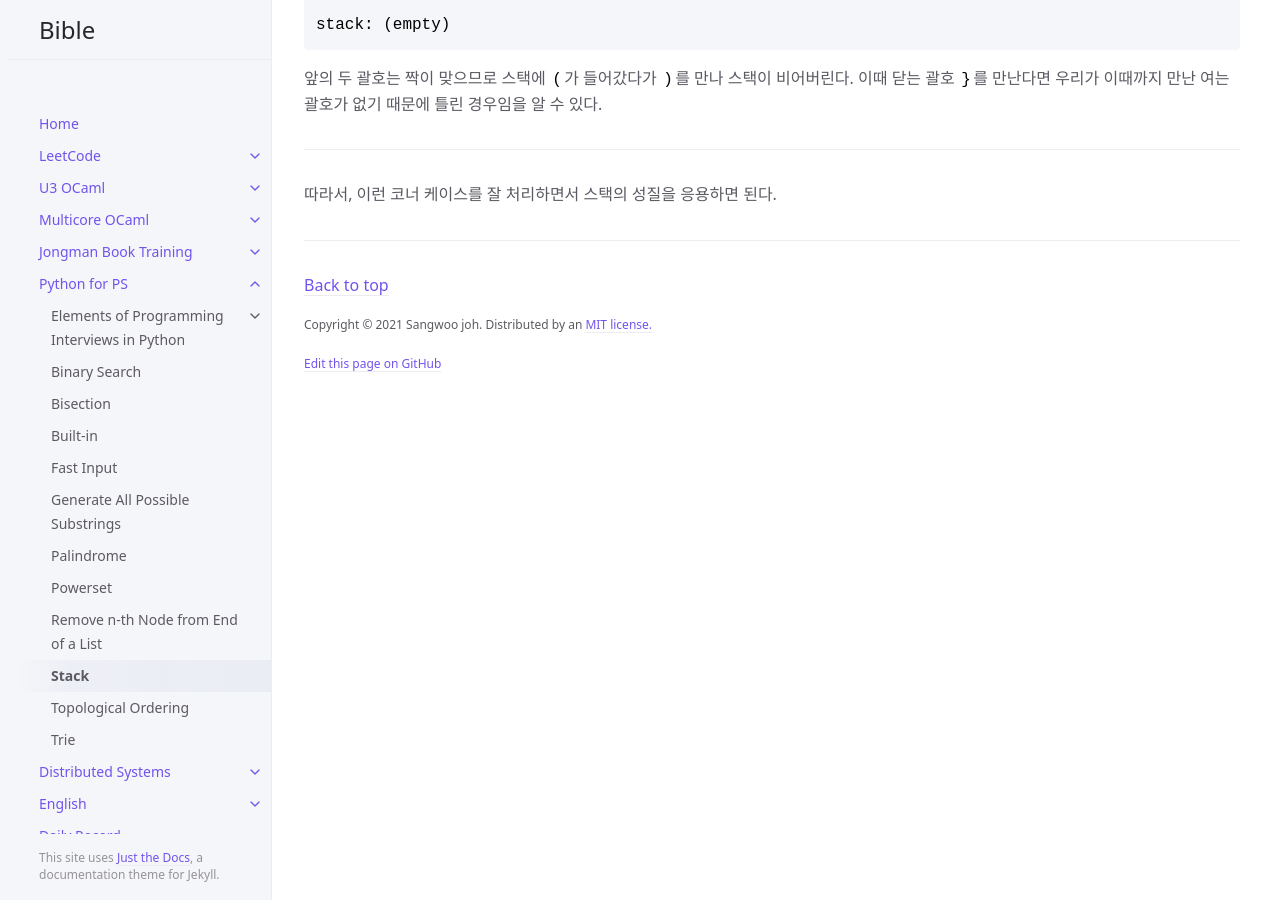
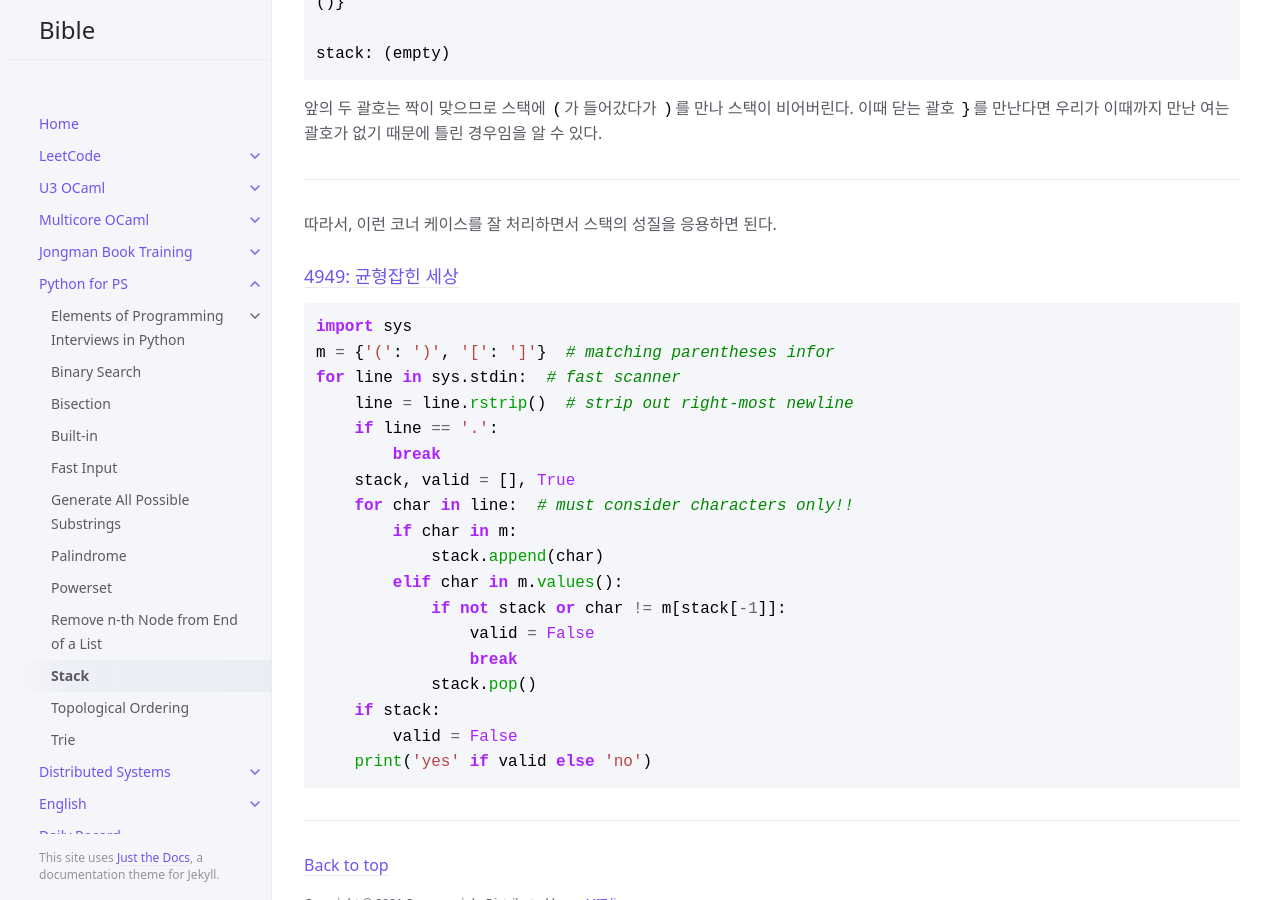
Before and after one commit to sangwoo-joh/bible-archive, a Jekyll site: the page built from python/stack.md, in a window 1280 px wide and 900 px high, scrolled down 1242 px. Built offline with Jekyll 4.4.1, drawn with Linux system fonts in a browser that asks for light colours; comment, search, counter and statistics services are not loaded.

Commit message:
Update code

````diff
--- a/python/stack.md
+++ b/python/stack.md
@@ -68,3 +68,26 @@ stack: (empty)
 ---
 
  따라서, 이런 코너 케이스를 잘 처리하면서 스택의 성질을 응용하면 된다.
+
+### [4949: 균형잡힌 세상](https://www.acmicpc.net/problem/4949)
+
+```python
+import sys
+m = {'(': ')', '[': ']'}  # matching parentheses infor
+for line in sys.stdin:  # fast scanner
+    line = line.rstrip()  # strip out right-most newline
+    if line == '.':
+        break
+    stack, valid = [], True
+    for char in line:  # must consider characters only!!
+        if char in m:
+            stack.append(char)
+        elif char in m.values():
+            if not stack or char != m[stack[-1]]:
+                valid = False
+                break
+            stack.pop()
+    if stack:
+        valid = False
+    print('yes' if valid else 'no')
+```
````
